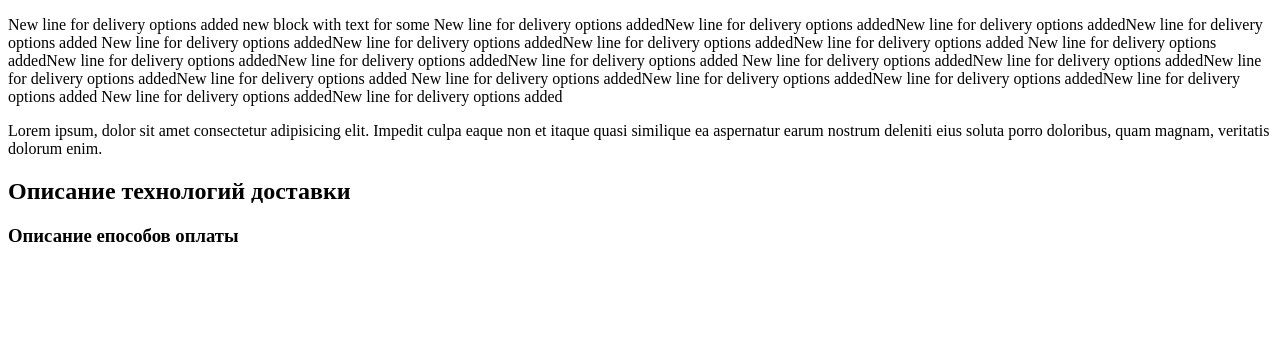
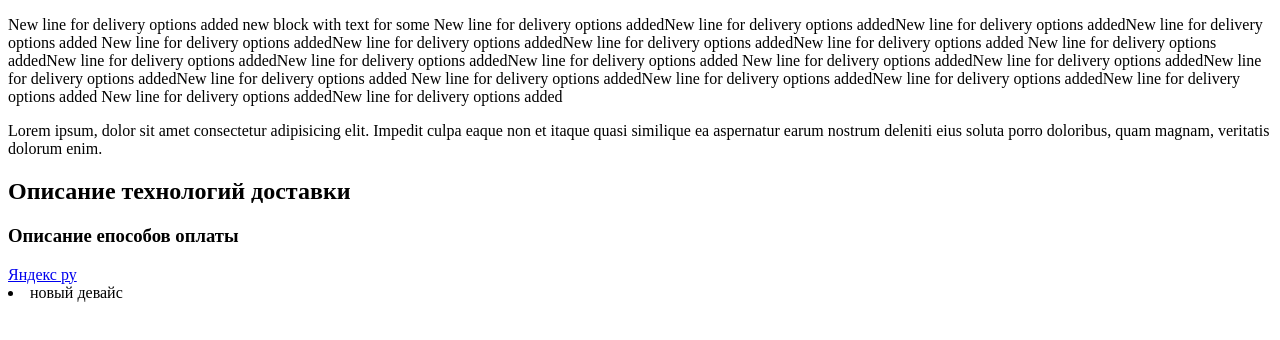
Before and after one commit to rumaru2020/module-3, a plain HTML site: page index.html in a window 1280 px wide. Drawn offline with Linux system fonts and the light colour scheme.

Commit message:
url list added

```diff
--- a/index.html
+++ b/index.html
@@ -27,5 +27,9 @@
     <h3>
         Описание епособов оплаты
     </h3>
+    <a href="$">Яндекс ру</a>
+    <li>
+        новый девайс
+    </li>
 </body>
 </html>
```
